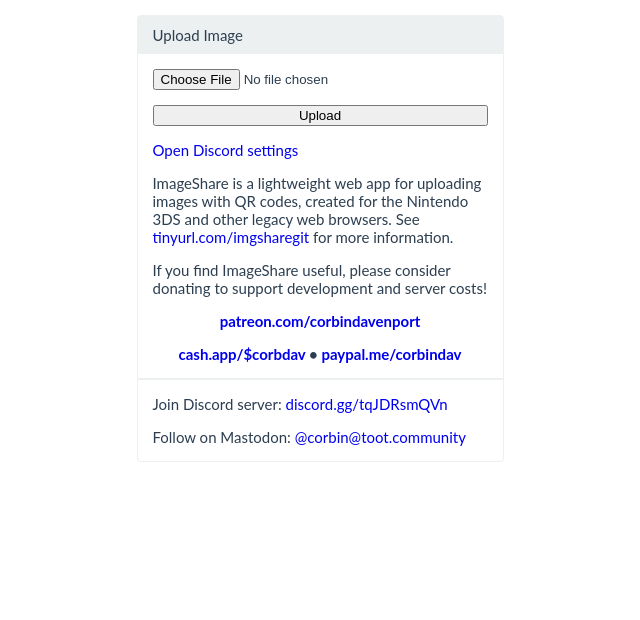
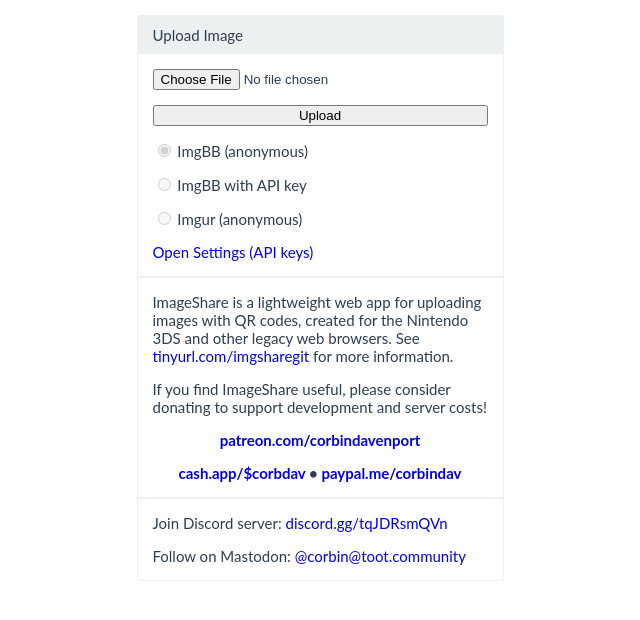
Before and after one commit to corbindavenport/imageshare, a PHP site: page / in a window 1280 px wide. Shown: the part 60-680 px from the top of the page, without its empty margins (320-960 px from the left). Run offline with PHP 8.4, Linux system fonts and the light colour scheme.

Commit message:
Update upload options, remove webhook support

```diff
--- a/data/index.php
+++ b/data/index.php
@@ -106,8 +106,10 @@
             }
           }
 
-          // Upload image
+          // Set up image upload with selected service
           $curl = curl_init();
+          if ($_POST["upload_method"] === 'imgur_anonymous') {
+            // Imgur anonymous upload
             $client = getenv('API_KEY');
             curl_setopt_array($curl, array(
               CURLOPT_URL => 'https://api.imgur.com/3/image',
@@ -128,99 +130,84 @@
                 'Authorization: Client-ID '.$client
               ),
             ));
+          } else if ($_POST["upload_method"] === 'imgbb_anonymous') {
+            // Anonymous ImgBB upload
+            curl_setopt_array($curl, array(
+              CURLOPT_URL => 'https://api.imgbb.com/1/upload',
+              CURLOPT_RETURNTRANSFER => true,
+              CURLOPT_ENCODING => '',
+              CURLOPT_MAXREDIRS => 10,
+              CURLOPT_TIMEOUT => 0,
+              CURLOPT_FOLLOWLOCATION => true,
+              CURLOPT_HTTP_VERSION => CURL_HTTP_VERSION_1_1,
+              CURLOPT_CUSTOMREQUEST => 'POST',
+              CURLOPT_POSTFIELDS => array(
+                'key' => getenv('IMGBB_KEY'),
+                'image' => base64_encode($data),
+                'expiration' => 120
+              )
+            ));
+          } else if ($_POST["upload_method"] === 'imgbb_registered') {
+            // Registered ImgBB upload
+            curl_setopt_array($curl, array(
+              CURLOPT_URL => 'https://api.imgbb.com/1/upload',
+              CURLOPT_RETURNTRANSFER => true,
+              CURLOPT_ENCODING => '',
+              CURLOPT_MAXREDIRS => 10,
+              CURLOPT_TIMEOUT => 0,
+              CURLOPT_FOLLOWLOCATION => true,
+              CURLOPT_HTTP_VERSION => CURL_HTTP_VERSION_1_1,
+              CURLOPT_CUSTOMREQUEST => 'POST',
+              CURLOPT_POSTFIELDS => array(
+                'key' => $_COOKIE["imgbb_key"],
+                'name' => $software,
+                'image' => base64_encode($data)
+              )
+            ));
+          }
 
           // Upload image
           $output = curl_exec($curl);
           $status = curl_getinfo($curl, CURLINFO_HTTP_CODE);
           curl_close($curl);
 
+          // Parse result
           if ($status == 200) {
-            // Parse result from Imgur
+            // Image URL
+            if ($_POST["upload_method"] === 'imgur_anonymous') {
               $pms = json_decode($output,true);
-            $page_url = 'https://imgur.com/'.$pms['data']['id'];
-            $image_url = $pms['data']['link'];
+              $img_url = 'https://imgur.com/'.$pms['data']['id'];
               $delete_hash = $pms['data']['deletehash'];
-            // For debugging: var_dump($pms);
-          } else {
-            // Imgur API returned an error, try ImgBB
-            if ((getenv('IMGBB_KEY'))) {
-              $imgbb_post = [
-                'key' => getenv('IMGBB_KEY'),
-                'image' => base64_encode($data),
-                'expiration' => 120
-              ];
-              $ch = curl_init('https://api.imgbb.com/1/upload');
-              curl_setopt($ch, CURLOPT_RETURNTRANSFER, true);
-              curl_setopt($ch, CURLOPT_POSTFIELDS, $imgbb_post);
-              // Upload image to ImgBB
-              $output = curl_exec($ch);
-              curl_close($ch);
-              // TODO: Parse ImgBB errors
-              // Parse result
+            } else if (($_POST["upload_method"] === 'imgbb_anonymous') || ($_POST["upload_method"] === 'imgbb_registered')) {
               $pms = json_decode($output,true);
-              $page_url = $pms['data']['url']; // url_viewer is having issues
-              $image_url = $pms['data']['url'];
+              $img_url = $pms['data']['url'];
+            }
           } else {
             // Show error message
             echo '<meta http-equiv="refresh" content="0;url=error.php">';
             exit();
           }
-          }
-
-          // Send to Discord if enabled
-          if (isset($_COOKIE["discord_webhook"])) {
-            $webhook_curl = curl_init();
-            curl_setopt_array($webhook_curl, array(
-              CURLOPT_URL => $_COOKIE["discord_webhook"],
-              CURLOPT_MAXREDIRS => 10,
-              CURLOPT_TIMEOUT => 0,
-              CURLOPT_HTTP_VERSION => CURL_HTTP_VERSION_1_1,
-              CURLOPT_CUSTOMREQUEST => 'POST',
-              CURLOPT_POSTFIELDS => '{
-                "content": null,
-                "embeds": [
-                  {
-                    "title": "'.$software.'",
-                    "url": "'.$page_url.'",
-                    "color": null,
-                    "footer": {
-                      "text": "Uploader: '.$_SERVER["HTTP_USER_AGENT"].'"
-                    },
-                    "image": {
-                      "url": "'.$image_url.'"
-                    }
-                  }
-                ],
-                "username": "ImageShare",
-                "avatar_url": "https://i.imgur.com/bmjhpX4.png",
-                "attachments": []
-              }',
-              CURLOPT_HTTPHEADER => array(
-                'Content-Type: application/json'
-              ),
-            ));
-            $discord_output = curl_exec($webhook_curl);
-            curl_close($webhook_curl);
-          }
 
           // Display result
-          if (str_contains($page_url, 'imgur')) {
+          if ($_POST["upload_method"] === 'imgur_anonymous') {
             $host_options = '
             <form action="delete.php" id="upload-form" enctype="multipart/form-data" method="POST">
               <p><input name="submit" type="submit" value="Delete image" /></p>
               <input type="hidden" name="id" value="'.$delete_hash.'" />
             </form>
             ';
-          } else {
-            $host_options = '<p>The Imgur API was unavailable, ImgBB was used instead. <b>You have two minutes to save your image before it is automatically deleted.</b></p>';
+          } else if ($_POST["upload_method"] === 'imgbb_anonymous') {
+            $host_options = '<p>You have two minutes to save your image before it is deleted. You can save your images permanently by entering an ImgBB API key in the settings.</p>';
+          } else if ($_POST["upload_method"] === 'imgbb_registered') {
+            $host_options = '<p>This image is also available from your ImgBB profile.</p>';
           }
           $out = '
             <div class="panel qr-panel">
               <div class="panel-title">'.$software.'</div>
               <div class="body">
                 <center>
-                  <a href="'.$page_url.'" target="_blank">
-                    <img alt="QR code (click to open page in new window)" src="//chart.googleapis.com/chart?chs=300x300&cht=qr&chld=L|0&chl='.$page_url.'">
+                  <a href="'.$img_url.'" target="_blank">
+                    <img alt="QR code (click to open page in new window)" src="//chart.googleapis.com/chart?chs=300x300&cht=qr&chld=L|0&chl='.$img_url.'">
                   </a>
                   '.$host_options.'
                 </center>
@@ -263,15 +250,51 @@
           <form action="index.php" id="upload-form" enctype="multipart/form-data" method="POST">
             <p><input name="img" id="img-btn" type="file" /></p>
             <p><input name="submit" type="submit" value="Upload" /></p>
+            <!-- Add upload options based on server-side and local cookie settings -->
+            <?php
+              // Check available upload options
+              $imgur_anonymous_status = 'disabled="true"';
+              $imgbb_anonymous_status = 'disabled="true"';
+              $imgbb_registered_status = 'disabled="true"';
+              if (getenv('API_KEY')) {
+                $imgur_anonymous_status = '';
+              }
+              if (getenv('IMGBB_KEY')) {
+                $imgbb_anonymous_status = '';
+              }
+              if (isset($_COOKIE["imgbb_key"])) {
+                $imgbb_registered_status = '';
+              }
+              // Set the default upload option
+              $imgur_anonymous_checked = '';
+              $imgbb_anonymous_checked = '';
+              $imgbb_registered_checked = '';
+              if (isset($_COOKIE["imgbb_key"])) {
+                // If there is an ImgBB API key, set it as the default
+                $imgbb_registered_checked = 'checked="checked"';
+              } else {
+                // Use ImgBB anonymous as secondary option
+                $imgbb_anonymous_checked = 'checked="checked"';
+              }
+              // Display upload options
+              echo '
+                <p>
+                  <input required type="radio" id="imgbb_anonymous" name="upload_method" '.$imgbb_anonymous_status.' value="imgbb_anonymous" '.$imgbb_anonymous_checked.' />
+                  <label for="imgbb_anonymous">ImgBB (anonymous)</label>
+                </p>
+                <p>
+                  <input type="radio" id="registered" name="upload_method" '.$imgbb_registered_status.' value="imgbb_registered" '.$imgbb_registered_checked.' />
+                  <label for="imgbb_registered">ImgBB with API key</label>
+                </p>
+                <p>
+                  <input type="radio" id="imgur_anonymous" name="upload_method" '.$imgur_anonymous_status.' value="imgur_anonymous" />
+                  <label for="imgur_anonymous" '.$imgur_anonymous_checked.' >Imgur (anonymous)</label>
+                </p>
+              ';
+            ?>
           </form>
-          <!-- Discord integration (doesn't work on Nintendo browsers yet) -->
-          <?php
-          if (str_contains($_SERVER['HTTP_USER_AGENT'], 'Nintendo')) {
-            // Do nothing
-          } else {
-            echo '<p><a href="/discord.php">Open Discord settings</a></p>';
-          }
-          ?>
+          <p><a href="/settings.php">Open Settings (API keys)</a></p>
+          <hr>
           <!-- Description -->
           <p>ImageShare is a lightweight web app for uploading images with QR codes, created for the Nintendo 3DS and other legacy web browsers. See <a href="https://github.com/corbindavenport/imageshare" target="_blank">tinyurl.com/imgsharegit</a> for more information.</p>
           <p>If you find ImageShare useful, please consider donating to support development and server costs!</p>
--- a/data/styles.css
+++ b/data/styles.css
@@ -92,9 +92,15 @@ hr {
 	padding-right: 15px;
 }
 
-input {
+input[type="button"],
+input[type="submit"] {
     width: 100%;
     display: block;
+}
+
+input[type="text"] {
+	width: 97.5%;
+	width: calc(100% - 0.6em);
 }
 
 .qr-panel img {
```
Also changed, not shown: SETUP.md (added, +3 -0 lines), data/discord/index.html (deleted, +0 -56 lines), data/settings.php (renamed from data/discord.php, +19 -21 lines). Lines whose indentation alone changed are shown as unchanged.
